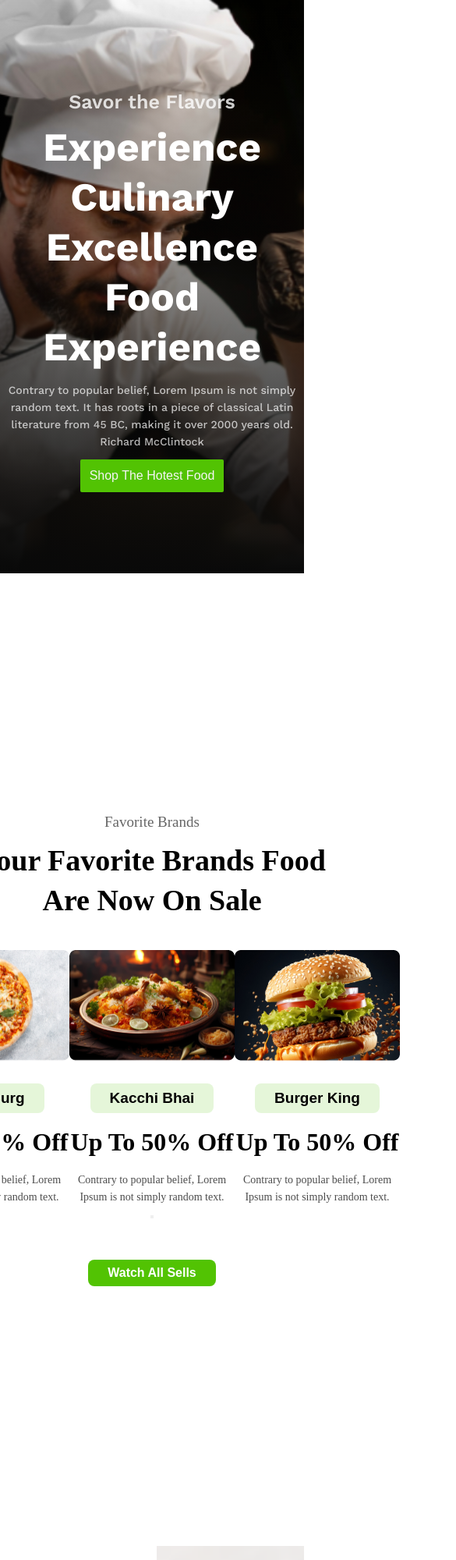
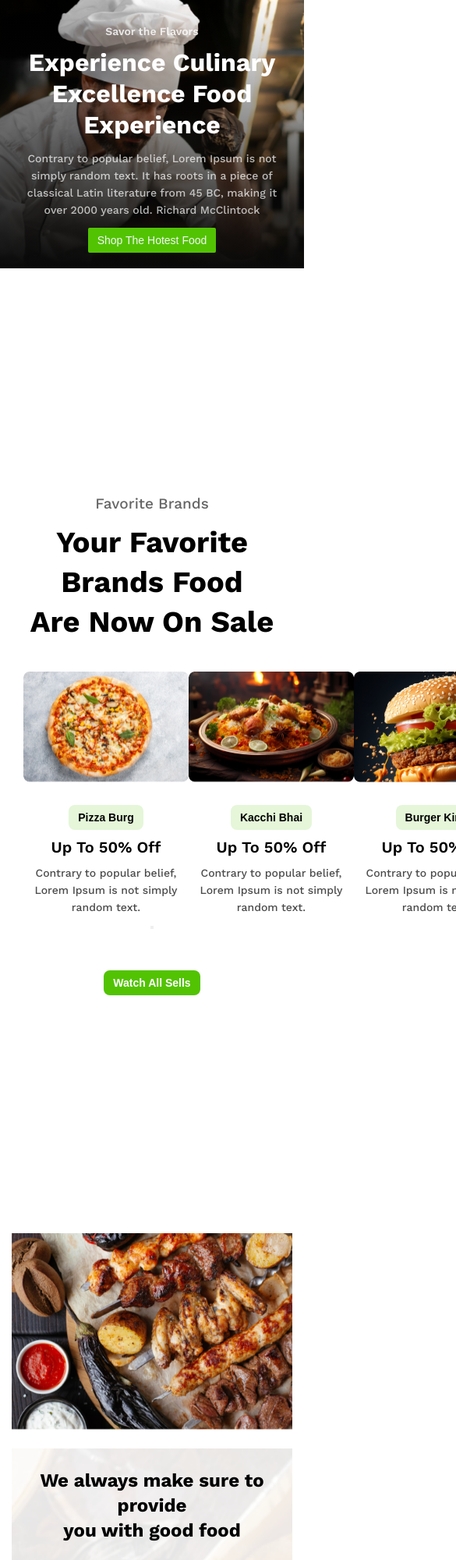
Before and after one commit to Saimon1831552/good-food, a plain HTML site: page index.html in a window 390 px wide. Shown: the top 2000 px of the page at 78% size, 585 px wide, since content can reach past the window. Drawn offline with nearby package versions, Linux system fonts and the light colour scheme.

Commit message:
Update styles.css

```diff
--- a/style/styles.css
+++ b/style/styles.css
@@ -1,117 +1,133 @@
 @import url('https://fonts.googleapis.com/css2?family=Open+Sans:ital,wght@0,300..800;1,300..800&family=Work+Sans:ital,wght@0,100..900;1,100..900&display=swap');
 
-*{
-    margin: 0px;
-    padding: 0px;
+/* General Reset */
+* {
+    margin: 0;
+    padding: 0;
+    box-sizing: border-box;
 }
-#frame-1{
+
+/* Base Styles */
+body {
+    font-family: 'Work Sans', sans-serif;
+}
+
+#frame-1 {
     display: flex;
     align-items: center;
     justify-content: center;
-    background: linear-gradient(0deg, #090909 0%, rgba(16, 16, 16, 0) 100%),url("../assets/hero-bg.png");
+    background: linear-gradient(0deg, #090909 0%, rgba(16, 16, 16, 0) 100%), url("../assets/hero-bg.png");
     background-repeat: no-repeat;
     background-position: center;
     background-size: cover;
     height: 735px;
+}
 
-}
-#frame-1 .cont-frame1{
+#frame-1 .cont-frame1 {
     width: 818px;
 }
-#frame-1 .cont-frame1 .p1{
+
+#frame-1 .cont-frame1 .p1 {
     opacity: 0.80;
     text-align: center;
     color: white;
     font-size: 25px;
-    font-family: Work Sans;
     font-weight: 600;
     word-wrap: break-word;
     margin-top: 12px;
 }
-#frame-1 .cont-frame1 .head{
-    width: 100%;
+
+#frame-1 .cont-frame1 .head {
     text-align: center;
     color: white;
     font-size: 51px;
-    font-family: Work Sans;
     font-weight: 700;
     line-height: 64px;
     word-wrap: break-word;
     margin-top: 12px;
 }
-#frame-1 .cont-frame1 .p2{
-    width: 100%;
-    opacity: 0.70;
+
+#frame-1 .cont-frame1 .p2 {
     text-align: center;
     color: white;
     font-size: 14px;
-    font-family: Work Sans;
+    opacity: 0.70;
     font-weight: 500;
     line-height: 22px;
     word-wrap: break-word;
     margin-top: 12px;
 }
-.btn-cont{
+
+.btn-cont {
     text-align: center;
     margin-top: 12px;
 }
-.btn{
+
+.btn {
     padding: 12px;
     background-color: #52C303;
     color: whitesmoke;
     font-size: 16px;
     border: none;
     border-radius: 2px;
+    cursor: pointer;
+}
 
+.btn:hover {
+    background-color: lightsalmon;
+}
 
-}
-.cardbox{
+.cardbox {
     display: flex;
     justify-content: center;
     align-items: center;
     height: 1222px;
     text-align: center;
+}
 
-}
-.cardbox .cardbox-cont{
+.cardbox .cardbox-cont {
     width: 818px;
 }
-.cardbox .cardbox-cont .card-cont1 .card-p1{
-    opacity: .60;
+
+.cardbox .cardbox-cont .card-cont1 .card-p1 {
+    opacity: 0.60;
     font-size: 19px;
     font-weight: 500;
     word-wrap: break-word;
     margin-bottom: 13px;
 }
-.cardbox .cardbox-cont .card-cont1 .cont-h3{
+
+.cardbox .cardbox-cont .card-cont1 .cont-h3 {
     font-size: 38px;
     font-weight: 700;
     line-height: 51px;
     word-wrap: break-word;
     margin-bottom: 38px;
 }
+
 .card-cont2 {
     border-radius: 16px;
     display: flex;
+}
 
-}
-.card-cont2 .dis{
+.card-cont2 .dis {
     margin-top: 19px;
     margin-bottom: 19px;
     font-size: 32px;
     font-weight: 600;
     word-wrap: break-word;
 }
-.card-cont2 .f-cont{
+
+.card-cont2 .f-cont {
     font-size: 14px;
     opacity: 0.7;
     font-weight: 500;
     line-height: 22px;
     word-wrap: break-word;
     margin: 0px 5px;
+}
 
-}
-.btn-food{
+.btn-food {
     margin-top: 25px;
     padding: 8px 25px;
     background-color: rgba(82, 195, 3, 0.15);
@@ -119,13 +135,14 @@
     border-radius: 8px;
     font-size: 19px;
     font-weight: 600;
-    word-wrap: break-word;
+    cursor: pointer;
+}
 
-}
-.btn-food:hover{
+.btn-food:hover {
     background-color: lightsalmon;
 }
-.cardbox-cont .w-btn{
+
+.cardbox-cont .w-btn {
     background-color: #52C303;
     padding: 8px 25px;
     border: none;
@@ -136,42 +153,28 @@
     word-wrap: break-word;
     color: #FFFFFF;
 }
-.cardbox-cont .w-btn:hover{
+
+.cardbox-cont .w-btn:hover {
     background-color: lightsalmon;
 }
 
-/* .about{
-    height: 671px;
-    display: flex;
-    align-items: center;
-    gap: 63px;
-    border: 2px solid black;
-
-
-}
-.about .about-1 img{
-    height: 480px;
-    width: 100%;
-}
-.about-2{
-    text-align: center;
-
-} */
- .about{
+.about {
     display: flex;
     align-items: center;
     gap: 62px;
     padding: 25px 0px;
 }
- .about .img-1{
+
+.about .img-1 {
     width: 50%;
+}
 
+.about .img-1 img {
+    width: 100%;
+    height: 100%;
 }
- .about .img-1 img{
-    width:100%;
-    height:100%;
- }
- .about .cont-about{
+
+.about .cont-about {
     width: 50%;
     text-align: center;
     background-image: url("../assets/social-bg.png");
@@ -180,32 +183,93 @@
     background-size: cover;
     padding: 25px;
 }
- .about .cont-about h2{
+
+.about .cont-about h2 {
     font-size: 38px;
     font-weight: 700;
     line-height: 51px;
     margin-bottom: 19px;
+}
 
- }
- .about .cont-about .p-ab1{
+.about .cont-about .p-ab1 {
     font-size: 19px;
-    opacity: .60;
+    opacity: 0.60;
     font-weight: 500;
     word-wrap: break-word;
     margin-bottom: 38px;
 }
- .about .cont-about .p-ab2{
-    opacity: .70;
+
+.about .cont-about .p-ab2 {
+    opacity: 0.70;
     font-size: 26px;
     font-weight: 600;
     word-wrap: break-word;
     margin-bottom: 26px;
+}
 
-
- }
-.about .cont-about .icon img{
+.about .cont-about .icon img {
     margin: 0px 26px;
     height: 40px;
     width: 40px;
+}
 
+/* Responsive Styles */
+
+/* Small Devices (< 768px) */
+@media (max-width: 767px) {
+    #frame-1 {
+        height: auto;
+        padding: 20px;
     }
+    #frame-1 .cont-frame1 {
+        width: 100%;
+        padding: 0 10px;
+    }
+    #frame-1 .cont-frame1 .head {
+        font-size: 32px;
+        line-height: 40px;
+    }
+    #frame-1 .cont-frame1 .p1, #frame-1 .cont-frame1 .p2 {
+        font-size: 14px;
+    }
+
+    .cardbox {
+        flex-direction: column;
+        padding: 20px;
+    }
+    .cardbox .cardbox-cont {
+        width: 100%;
+        padding: 0 10px;
+    }
+    .card-cont2 .dis {
+        font-size: 20px;
+        margin: 10px 0;
+    }
+
+    .about {
+        flex-direction: column;
+        gap: 20px;
+        padding: 15px;
+    }
+    .about .img-1,
+    .about .cont-about {
+        width: 100%;
+    }
+    .about .cont-about h2 {
+        font-size: 24px;
+        line-height: 32px;
+    }
+    .about .cont-about .p-ab1, .about .cont-about .p-ab2 {
+        font-size: 16px;
+    }
+    .about .cont-about .icon img {
+        height: 30px;
+        width: 30px;
+        margin: 0 10px;
+    }
+
+    .btn, .btn-food, .cardbox-cont .w-btn {
+        font-size: 14px;
+        padding: 8px 12px;
+    }
+}
```
Lines whose indentation alone changed are shown as unchanged.
